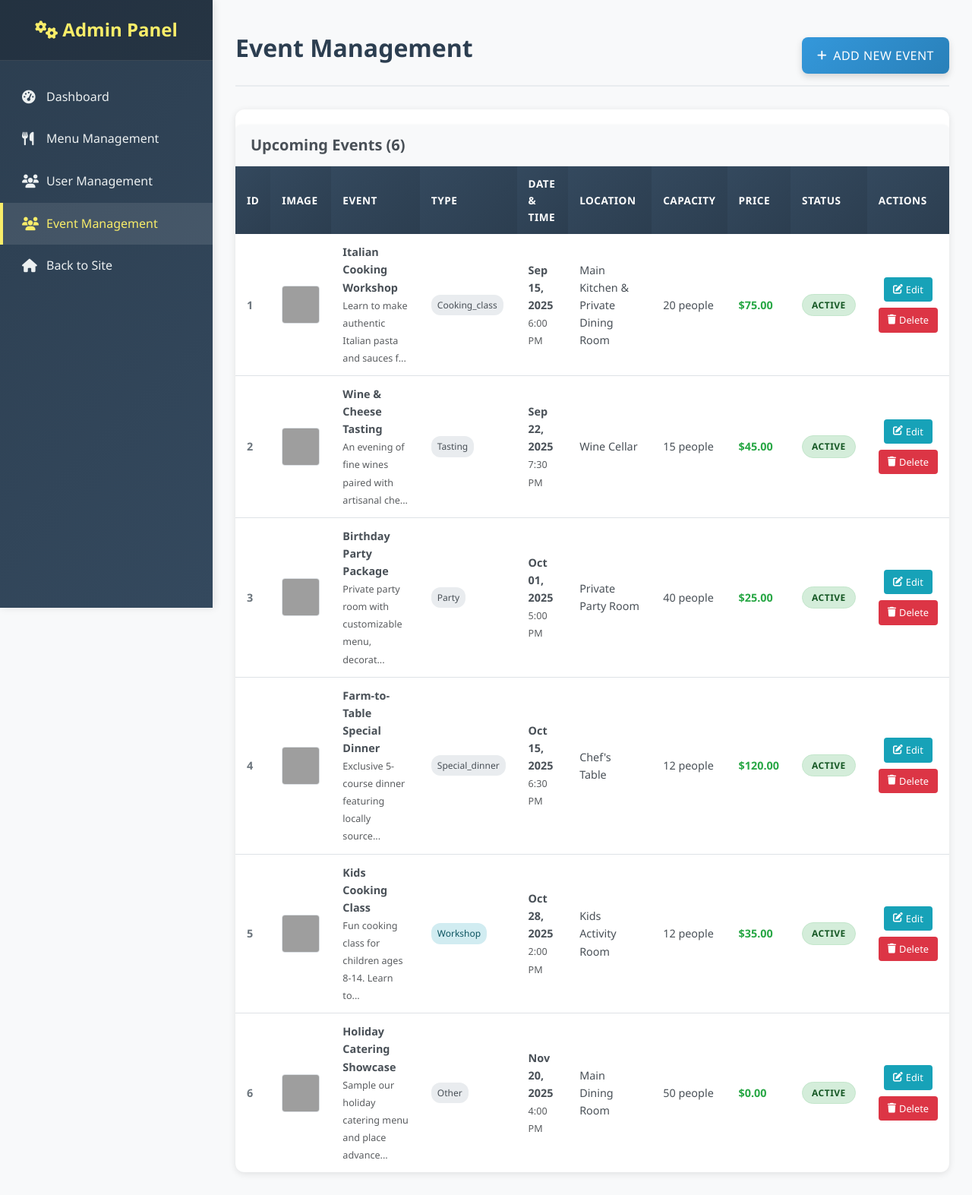
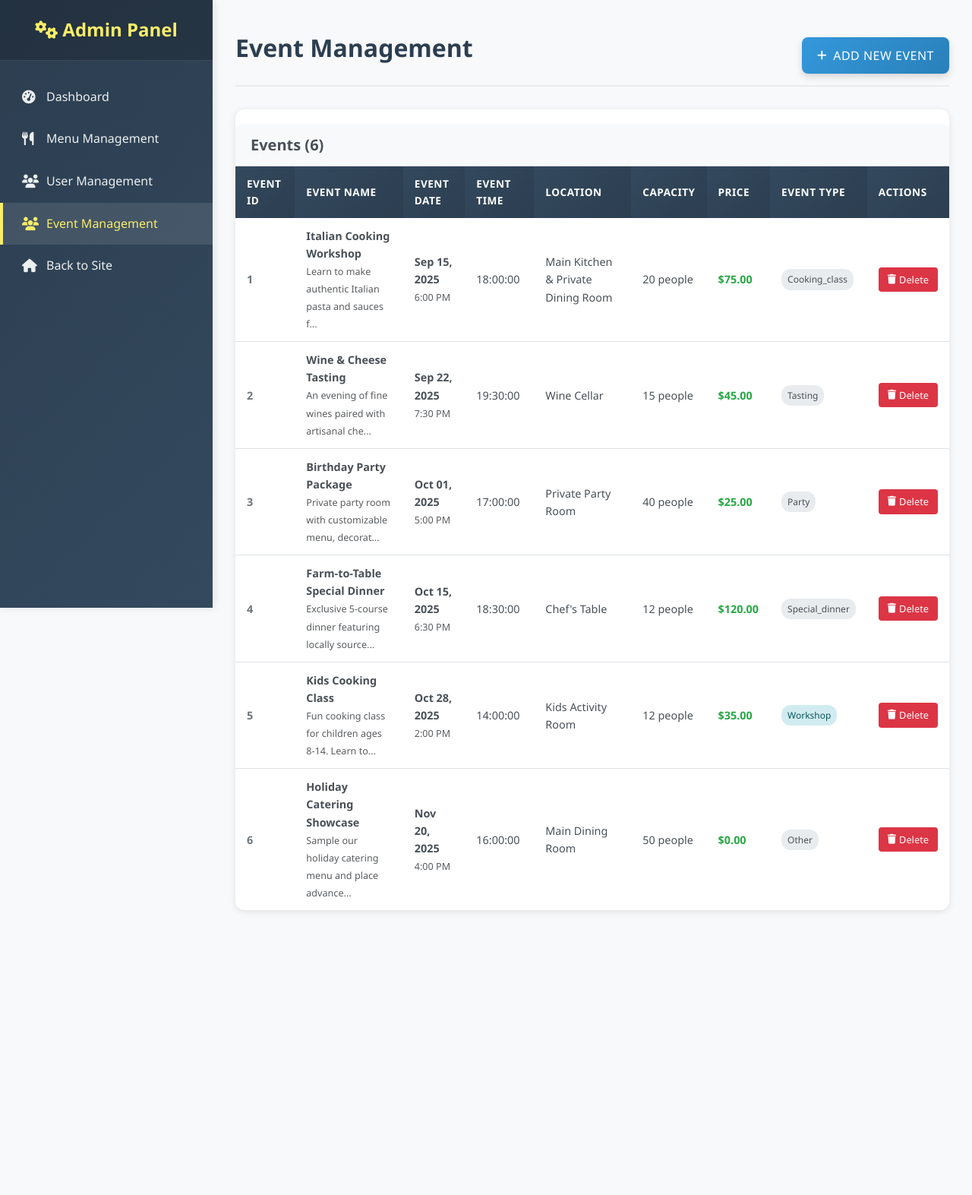
Before and after one commit to yvenyvi/simple-ordering-system, a PHP site: page /event_list.php in a window 1280 px wide. Shown: the whole page at 76% size. After the commit the page ends 1200 px from the top, so only its background shows below. Run offline with PHP 8.4, Linux system fonts and the light colour scheme; data comes from the database, SQL or seed files in the repository; some libraries are stand-ins or nearby versions; grey boxes are pictures that could not be loaded.

Commit message:
removed unused files and modofied admin table display

```diff
--- /dev/null
+++ b/admin/helpers/auto_table_detector.php
@@ -0,0 +1,308 @@
+<?php
+/**
+ * Automatic Table Detection System
+ * Automatically generates table configurations using database introspection
+ * Follows DRY principles and works with any table
+ */
+
+/**
+ * Get automatic table configuration for any table
+ */
+function getAutoTableConfig($table_name) {
+    global $connection;
+
+    // Get table structure
+    $columns = getTableColumns($table_name);
+    $sample_data = getSampleTableData($table_name);
+
+    // Generate configuration automatically
+    $config = array(
+        'title' => formatTableTitle($table_name),
+        'icon' => getTableIcon($table_name),
+        'empty_message' => "No " . strtolower(formatTableTitle($table_name)) . " have been added yet.",
+        'page' => $table_name . '_list.php',
+        'id_field' => detectIdField($columns),
+        'name_field' => detectNameField($columns),
+        'image_directory' => getImageDirectory($table_name),
+        'columns' => generateColumnConfig($columns, $table_name, $sample_data)
+    );
+
+    return $config;
+}
+
+/**
+ * Get all columns and their metadata for a table
+ */
+function getTableColumns($table_name) {
+    global $connection;
+
+    $columns = array();
+    $query = "SHOW COLUMNS FROM `$table_name`";
+    $result = mysqli_query($connection, $query);
+
+    if ($result) {
+        while ($row = mysqli_fetch_assoc($result)) {
+            $columns[$row['Field']] = array(
+                'type' => $row['Type'],
+                'null' => $row['Null'],
+                'key' => $row['Key'],
+                'default' => $row['Default'],
+                'extra' => $row['Extra']
+            );
+        }
+    }
+
+    return $columns;
+}
+
+/**
+ * Get sample data to help determine column types
+ */
+function getSampleTableData($table_name) {
+    global $connection;
+
+    $query = "SELECT * FROM `$table_name` LIMIT 1";
+    $result = mysqli_query($connection, $query);
+
+    if ($result && mysqli_num_rows($result) > 0) {
+        return mysqli_fetch_assoc($result);
+    }
+
+    return array();
+}
+
+/**
+ * Detect the primary ID field
+ */
+function detectIdField($columns) {
+    // Look for primary key first
+    foreach ($columns as $field => $info) {
+        if ($info['key'] === 'PRI') {
+            return $field;
+        }
+    }
+
+    // Fallback to common ID patterns
+    $id_patterns = array('id', '_id$', '^.*_id$');
+    foreach ($id_patterns as $pattern) {
+        foreach ($columns as $field => $info) {
+            if (preg_match("/$pattern/i", $field)) {
+                return $field;
+            }
+        }
+    }
+
+    return 'id'; // Default fallback
+}
+
+/**
+ * Detect the name/title field(s)
+ */
+function detectNameField($columns) {
+    // Single name fields (priority order)
+    $name_fields = array('name', 'title', 'event_name', 'product_name', 'item_name');
+    foreach ($name_fields as $field) {
+        if (isset($columns[$field])) {
+            return $field;
+        }
+    }
+
+    // Composite name fields (first_name + last_name)
+    if (isset($columns['first_name']) && isset($columns['last_name'])) {
+        return array('first_name', 'last_name');
+    }
+
+    // Fallback to first text field
+    foreach ($columns as $field => $info) {
+        if (strpos($info['type'], 'varchar') !== false || strpos($info['type'], 'text') !== false) {
+            return $field;
+        }
+    }
+
+    return 'name'; // Default fallback
+}
+
+/**
+ * Generate automatic column configuration
+ */
+function generateColumnConfig($columns, $table_name, $sample_data = array()) {
+    $config = array();
+    $column_count = 0;
+    $max_columns = 8; // Limit columns for readability
+
+    foreach ($columns as $field => $info) {
+        if ($column_count >= $max_columns) break;
+
+        // Skip certain fields
+        if (shouldSkipField($field)) {
+            continue;
+        }
+
+        $column_type = detectColumnType($field, $info, $sample_data);
+        $header = formatColumnHeader($field);
+
+        $config[$column_type] = $header;
+        $column_count++;
+    }
+
+    // Always add actions column last
+    $config['actions'] = 'Actions';
+
+    return $config;
+}
+
+/**
+ * Detect what type of column this is for rendering
+ */
+function detectColumnType($field, $info, $sample_data = array()) {
+    $field_lower = strtolower($field);
+
+    // ID field
+    if ($info['key'] === 'PRI' || strpos($field_lower, 'id') !== false) {
+        return 'id';
+    }
+
+    // Image field
+    if (strpos($field_lower, 'image') !== false || $field_lower === 'photo' || $field_lower === 'picture') {
+        return 'image';
+    }
+
+    // Name/title field
+    if (in_array($field_lower, array('name', 'title', 'event_name', 'first_name', 'last_name'))) {
+        return 'name';
+    }
+
+    // Category field
+    if (strpos($field_lower, 'category') !== false || strpos($field_lower, 'type') !== false) {
+        if (strpos($field_lower, 'event') !== false) {
+            return 'type';
+        }
+        return 'category';
+    }
+
+    // Price field
+    if (strpos($field_lower, 'price') !== false || strpos($field_lower, 'cost') !== false) {
+        return 'price';
+    }
+
+    // Time/duration fields
+    if (strpos($field_lower, 'preparation_time') !== false || strpos($field_lower, 'prep_time') !== false) {
+        return 'prep_time';
+    }
+
+    // Capacity field
+    if (strpos($field_lower, 'capacity') !== false) {
+        return 'capacity';
+    }
+
+    // Status fields
+    if (strpos($field_lower, 'is_') === 0 || strpos($field_lower, 'active') !== false ||
+        strpos($field_lower, 'available') !== false || strpos($field_lower, 'enabled') !== false) {
+        return 'status';
+    }
+
+    // Date fields
+    if (strpos($field_lower, 'date') !== false && $field_lower !== 'updated_at') {
+        if (strpos($field_lower, 'event') !== false) {
+            return 'event_date';
+        }
+        return 'date';
+    }
+
+    // Email field
+    if (strpos($field_lower, 'email') !== false) {
+        return 'email';
+    }
+
+    // Phone field
+    if (strpos($field_lower, 'phone') !== false) {
+        return 'phone';
+    }
+
+    // Location fields
+    if (in_array($field_lower, array('location', 'address', 'city', 'state'))) {
+        return 'location';
+    }
+
+    // Default to the field name
+    return $field;
+}
+
+/**
+ * Fields that should be skipped in table display
+ */
+function shouldSkipField($field) {
+    $skip_fields = array(
+        'password', 'created_at', 'updated_at', 'deleted_at',
+        'hash', 'token', 'secret', 'salt', 'zip_code', 'description',
+        'ingredients', 'address', 'state' // Skip some verbose fields
+    );
+
+    return in_array(strtolower($field), $skip_fields);
+}
+
+/**
+ * Format field name into readable header
+ */
+function formatColumnHeader($field) {
+    // Handle common patterns
+    $replacements = array(
+        '_' => ' ',
+        'id' => 'ID',
+        'url' => 'URL',
+        'is_' => '',
+        'event_' => '',
+        'preparation_' => 'Prep '
+    );
+
+    $header = $field;
+    foreach ($replacements as $search => $replace) {
+        $header = str_replace($search, $replace, $header);
+    }
+
+    return ucwords(trim($header));
+}
+
+/**
+ * Format table name into readable title
+ */
+function formatTableTitle($table_name) {
+    $title = ucwords(str_replace('_', ' ', $table_name));
+
+    // Handle plurals
+    if (substr($title, -1) === 's') {
+        return $title;
+    }
+
+    return $title;
+}
+
+/**
+ * Get appropriate icon for table
+ */
+function getTableIcon($table_name) {
+    $icons = array(
+        'menu' => 'fas fa-utensils',
+        'users' => 'fas fa-users',
+        'events' => 'fas fa-calendar',
+        'orders' => 'fas fa-shopping-cart',
+        'categories' => 'fas fa-tags',
+        'products' => 'fas fa-box'
+    );
+
+    return $icons[$table_name] ?? 'fas fa-table';
+}
+
+/**
+ * Get image directory for table
+ */
+function getImageDirectory($table_name) {
+    $directories = array(
+        'menu' => 'products',
+        'events' => 'events',
+        'users' => 'users'
+    );
+
+    return $directories[$table_name] ?? $table_name;
+}
+?>
--- a/admin/helpers/table_helper.php
+++ b/admin/helpers/table_helper.php
@@ -1,91 +1,37 @@
 <?php
 /**
- * Admin Table Helper Functions
- * Replaces table_functions.php with clean, configurable functions
+ * Universal Automatic Table Helper
+ * Automatically generates table configurations for any database table
+ * Follows DRY principles - no more hardcoded configurations!
  */
 
+// Include the automatic table detection system
+require_once __DIR__ . '/auto_table_detector.php';
+
 /**
- * Display any admin table using the reusable view
+ * Display any admin table using automatic configuration generation
  */
-function display_admin_table_view($table_type, $sql) {
-    $table_config = getTableConfiguration($table_type);
+function display_admin_table_view($table_name, $sql) {
+    // Generate configuration automatically based on table structure
+    $table_config = getAutoTableConfig($table_name);
     $sql_query = $sql;
 
+    // Use the reusable admin table view
     include __DIR__ . '/../views/shared/admin_table.php';
 }
 
 /**
- * Get table configuration for different entity types
+ * Get table configuration - now fully automatic!
+ * No more hardcoded configurations needed
  */
-function getTableConfiguration($table_type) {
-    $configs = array(
-        'menu' => array(
-            'title' => 'Menu Items',
-            'icon' => 'fas fa-utensils',
-            'empty_message' => 'Start by adding your first menu item using the "Add New Item" button above.',
-            'image_directory' => 'products',
-            'id_field' => 'menu_id',
-            'name_field' => 'name',
-            'page' => 'menu_list.php',
-            'columns' => array(
-                'id' => 'ID',
-                'image' => 'Image',
-                'name' => 'Name',
-                'category' => 'Category',
-                'price' => 'Price',
-                'prep_time' => 'Prep Time',
-                'status' => 'Status',
-                'date' => 'Created',
-                'actions' => 'Actions'
-            )
-        ),
-        'users' => array(
-            'title' => 'Registered Users',
-            'icon' => 'fas fa-users',
-            'empty_message' => 'No registered users found in the system.',
-            'image_directory' => 'users',
-            'id_field' => 'user_id',
-            'name_field' => array('first_name', 'last_name'),
-            'page' => 'user_list.php',
-            'columns' => array(
-                'id' => 'ID',
-                'name' => 'Name',
-                'email' => 'Email',
-                'phone' => 'Phone',
-                'location' => 'Location',
-                'status' => 'Status',
-                'date' => 'Joined',
-                'actions' => 'Actions'
-            )
-        ),
-        'events' => array(
-            'title' => 'Upcoming Events',
-            'icon' => 'fas fa-calendar-alt',
-            'empty_message' => 'Start by creating your first event using the "Add New Event" button above.',
-            'image_directory' => 'events',
-            'id_field' => 'event_id',
-            'name_field' => 'event_name',
-            'page' => 'event_list.php',
-            'columns' => array(
-                'id' => 'ID',
-                'image' => 'Image',
-                'name' => 'Event',
-                'type' => 'Type',
-                'event_date' => 'Date & Time',
-                'location' => 'Location',
-                'capacity' => 'Capacity',
-                'price' => 'Price',
-                'status' => 'Status',
-                'actions' => 'Actions'
-            )
-        )
-    );
-
-    return $configs[$table_type] ?? $configs['menu']; // Default fallback
+function getTableConfiguration($table_name) {
+    // Simply delegate to the automatic system
+    return getAutoTableConfig($table_name);
 }
 
 /**
- * Backward compatibility functions - same names as table_functions.php
+ * Backward compatibility functions
+ * These maintain the same interface while using the new automatic system
  */
 
 ?>
--- a/admin/views/shared/admin_table.php
+++ b/admin/views/shared/admin_table.php
@@ -115,6 +115,12 @@
 }
 
 function renderImageCell($row, $config) {
+    // Use the db_Model helper function for consistent image handling
+    if (function_exists('get_image_path')) {
+        $table_name = str_replace('_list.php', '', $config['page']);
+        $image_path = get_image_path($row, $table_name);
+    } else {
+        // Fallback method
         $placeholder = '../assets/images/' . $config['image_directory'] . '/placeholder.jpg';
         $image_path = $placeholder;
 
@@ -129,9 +135,13 @@
                 $image_path = $placeholder;
             }
         }
+    }
 
-    $name = $row[$config['name_field']];
-    return '<img src="' . $image_path . '" alt="' . htmlspecialchars($name) . '" class="table-image">';
+    $name = is_array($config['name_field'])
+        ? $row[$config['name_field'][0]] . ' ' . $row[$config['name_field'][1]]
+        : $row[$config['name_field']];
+
+    return '<img src="' . htmlspecialchars($image_path) . '" alt="' . htmlspecialchars($name) . '" class="table-image">';
 }
 
 function renderNameCell($row, $config) {
@@ -171,7 +181,11 @@
         : $row[$name_field];
 
     $html = '<div class="action-buttons">';
-    $html .= '<a href="edit.php?editid=' . $id . '" class="btn-action btn-edit"><i class="fas fa-edit"></i> Edit</a>';
+
+    // Only show edit button if UPDATE functionality is enabled
+    // Currently disabled as per the save() function comments
+    // $html .= '<a href="edit.php?editid=' . $id . '" class="btn-action btn-edit"><i class="fas fa-edit"></i> Edit</a>';
+
     $html .= '<a href="#" class="btn-action btn-delete" onclick="confirmDelete(' . $id . ', \'' . addslashes($name) . '\', \'' . $config['page'] . '\')"><i class="fas fa-trash"></i> Delete</a>';
     $html .= '</div>';
 
--- a/pages/index.php
+++ b/pages/index.php
@@ -37,8 +37,9 @@
         <div class="product-grid">
           <?php
           require_once '../models/db_Model.php';
+          require_once '../models/user_display_model.php';
 
-          // Display featured products from database using the enhanced db_model
+          // Display featured products from database using the user display model
           display_featured_products(4);
           ?>
         </div>
```
Also changed, not shown: admin/edit.php (deleted, +0 -56 lines), config/database.php (deleted, +0 -64 lines). Lines whose indentation alone changed are shown as unchanged.
